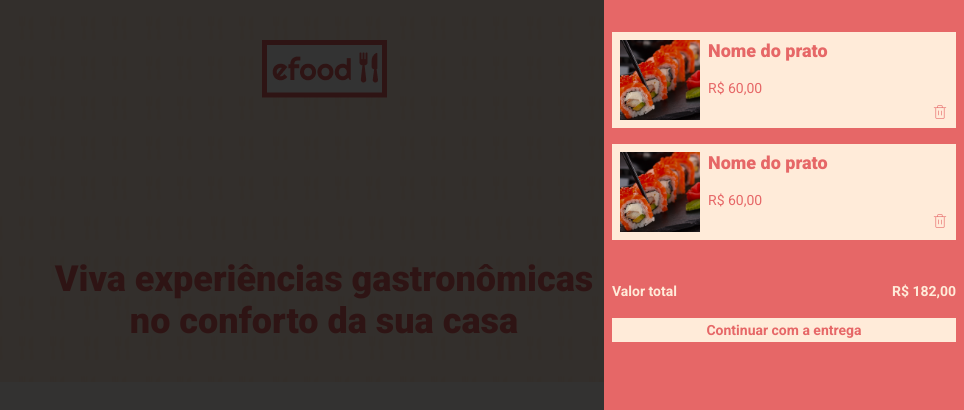
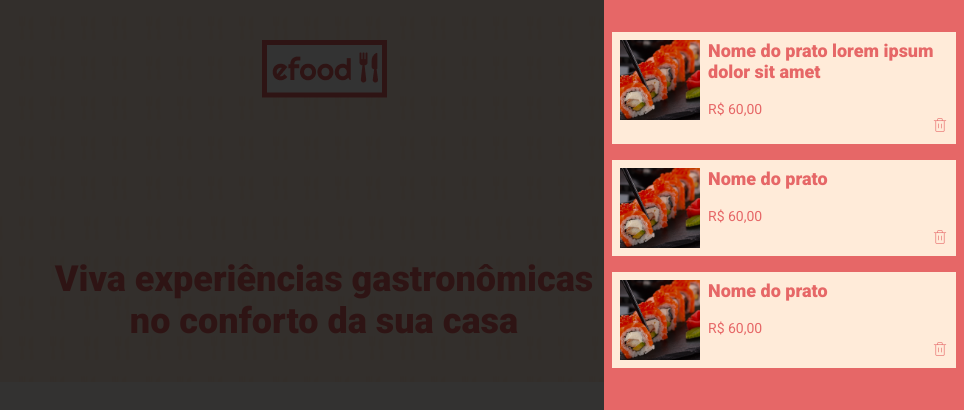
Before and after one commit to maueh/projeto06_efood, a React (Create React App) app: page / in a window 1280 px wide. Shown: the top 410 px of the page, without its empty margins (316-1280 px from the left). Built offline with nearby package versions, Linux system fonts and the light colour scheme.

Commit message:
IconButton (icone como tag img dentro de button)

```diff
--- a/src/components/Cart/index.tsx
+++ b/src/components/Cart/index.tsx
@@ -13,26 +13,25 @@ const Cart = () => {
           <CardFood>
             <img className="food-image" src={imagem} alt="" />
             <div>
-              <h3>Nome do prato</h3>
-
+              <h3>Nome do prato lorem ipsum dolor sit amet</h3>
               <p>R$ 60,00</p>
               <IconButton title="Excluir" icone={excluir} />
             </div>
           </CardFood>
-
           <CardFood>
             <img className="food-image" src={imagem} alt="" />
             <div>
               <h3>Nome do prato</h3>
               <p>R$ 60,00</p>
-              <button
-                type="button"
-                className="excluir"
-                id="excluir"
-                title={`Excluir`}
-              >
-                <img className="close2" src={excluir} alt="Fechar" />
-              </button>
+              <IconButton title="Excluir" icone={excluir} />
+            </div>
+          </CardFood>
+          <CardFood>
+            <img className="food-image" src={imagem} alt="" />
+            <div>
+              <h3>Nome do prato</h3>
+              <p>R$ 60,00</p>
+              <IconButton title="Excluir" icone={excluir} />
             </div>
           </CardFood>
         </ul>
--- a/src/components/IconButton/index.tsx
+++ b/src/components/IconButton/index.tsx
@@ -1,33 +1,15 @@
-import { useEffect, useState } from 'react'
-import { IconButtonStyle, ImageSize } from './styles'
+import { IconButtonStyle } from './styles'
 
 type Props = {
   title: string
   onClick?: () => void
-  // handleModal: (estaAberta: boolean) => void
   icone: string
 }
 
 const IconButton = ({ title, icone, onClick }: Props) => {
-  const [iconSize, setIconSize] = useState<ImageSize>()
-
-  useEffect(() => {
-    const img = new Image()
-    img.src = icone
-    img.onload = () => {
-      setIconSize({ width: img.width, height: img.height })
-    }
-  })
-
   return (
-    <IconButtonStyle
-      icone={icone}
-      imageSize={iconSize}
-      type="button"
-      onClick={onClick}
-      title={title}
-    >
-      {/* <img src={icone} alt="" /> */}
+    <IconButtonStyle type="button" onClick={onClick} title={title}>
+      <img src={icone} alt="" />
     </IconButtonStyle>
   )
 }
--- a/src/components/IconButton/styles.ts
+++ b/src/components/IconButton/styles.ts
@@ -1,22 +1,8 @@
 import styled from 'styled-components'
 
-export type Props = {
-  icone: string
-  imageSize?: ImageSize
-}
-
-export type ImageSize = {
-  width: number
-  height: number
-}
-
-export const IconButtonStyle = styled.button<Props>`
+export const IconButtonStyle = styled.button`
   cursor: pointer;
   background: none;
   border: none;
-  margin: 8px;
-  background-image: url(${(props) => props.icone});
-  background-repeat: no-repeat;
-  width: ${(props) => props.imageSize?.width}px;
-  height: ${(props) => props.imageSize?.height}px;
+  padding: 8px;
 `
```
